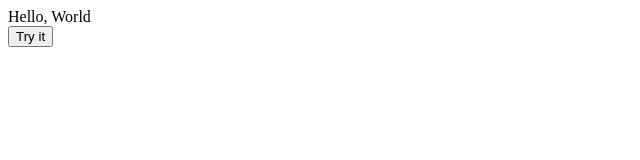
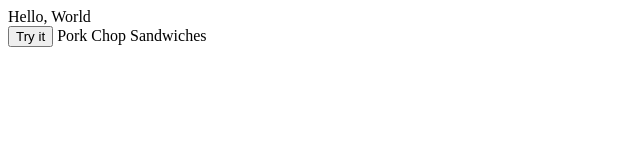
Before and after one commit to andyderek/porkChopSandwiches, a plain HTML site: page DOMManip/index.html in a window 1280 px wide. Shown: the whole page, without its empty margins (0-640 px from the left). Drawn offline with Linux system fonts and the light colour scheme.

Commit message:
Playing with some DOM manipulations.

```diff
--- a/DOMManip/domManip.js
+++ b/DOMManip/domManip.js
@@ -1 +1,9 @@
-document.querySelector('div');
+window.onload = function(){
+	var myTag = document.createElement("my-tag");
+	myTag.addEventListener('onclick', function(e){
+		alert('You just Clicked me');
+	});
+	myTag.innerHTML = "Pork Chop Sandwiches";
+	myTag.onclick = function(){alert("What Just Happened")};
+	document.body.appendChild(myTag);
+};
--- a/DOMManip/index.html
+++ b/DOMManip/index.html
@@ -3,6 +3,7 @@
   <head>
     <meta charset="UTF-8">
     <title>title</title>
+        <script type='text/javascript' src='domManip.js'></script>
         <script>function funky(){document.getElementById("dogpoop").innerHTML = 'hello foolio'}</script>
         <script>console.log(window.document)</script>
   </head>
```
